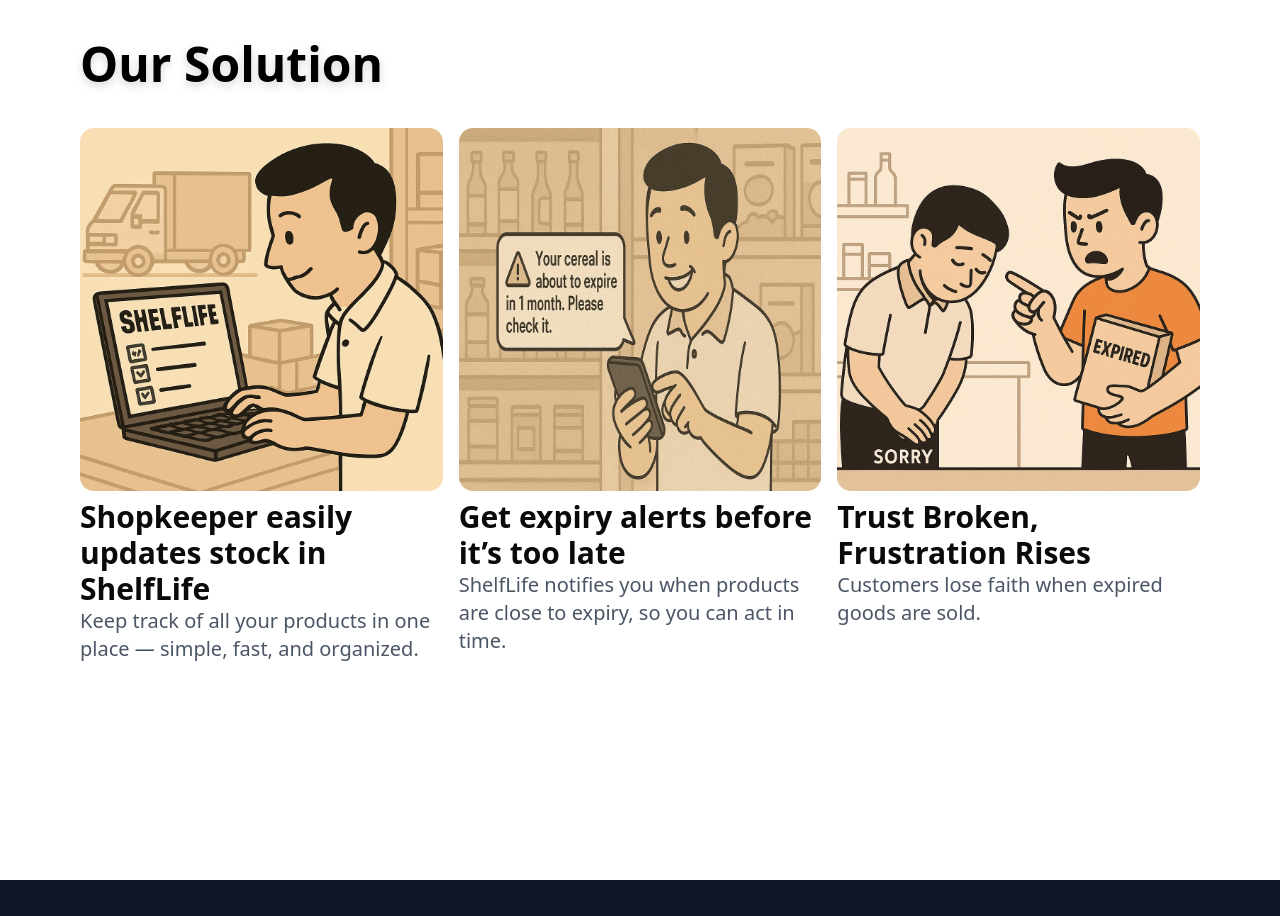
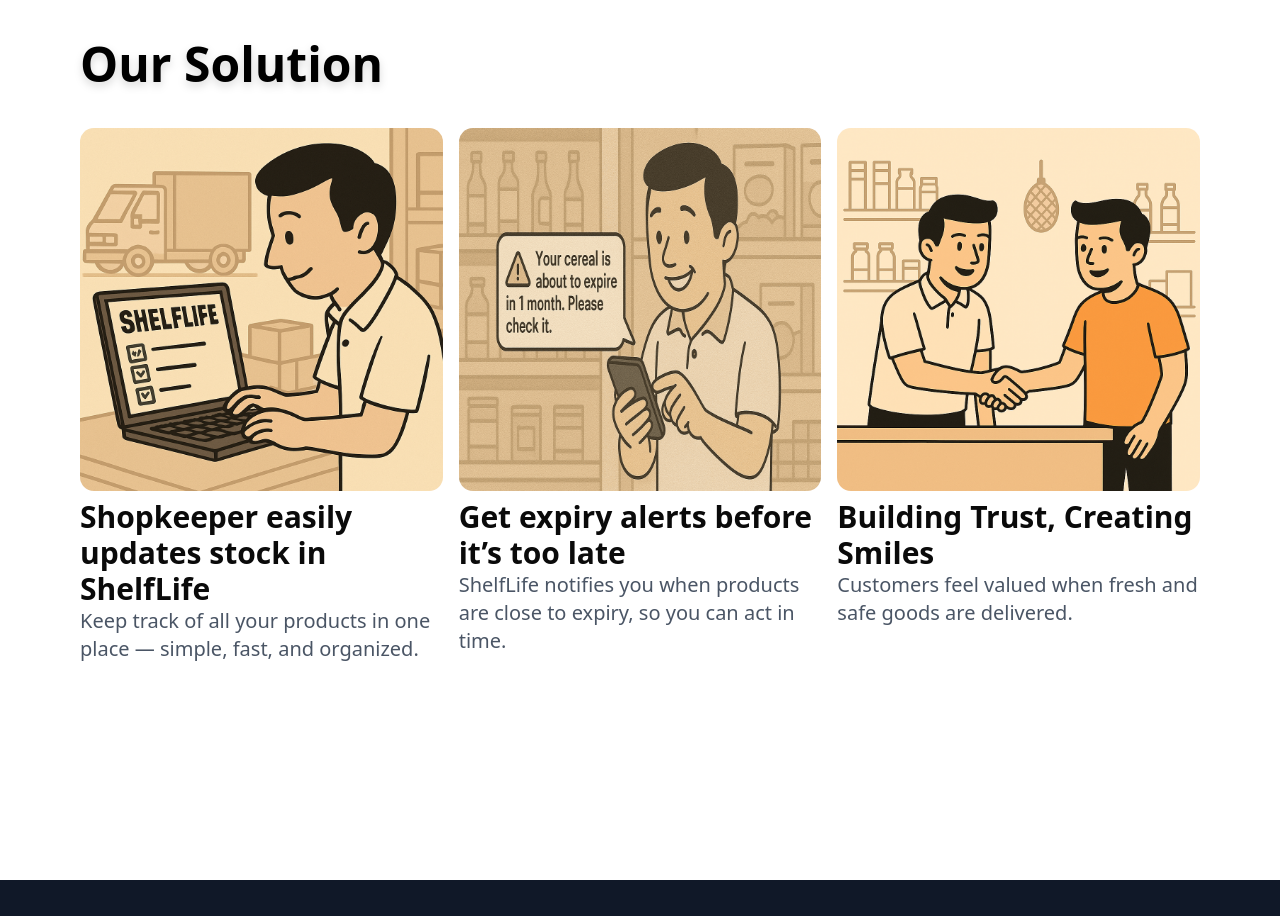
Before and after one commit to hanishP3/ShelfLife, a React (Vite) app: page / in a window 1280 px wide. Shown: the part 1640-2556 px from the top of the page. Built offline with nearby package versions, Linux system fonts and the light colour scheme.

Commit message:
remodified ui page

```diff
--- a/src/components/ui/BodySecound.jsx
+++ b/src/components/ui/BodySecound.jsx
@@ -38,15 +38,15 @@
 
           <div>
             <img
-              src="/images/user angry on shop keeper.png"
-              alt="Angry customer confronting shopkeeper"
+              src="/images/happyUserAndCustomer.png"
+              alt="Happy customer with shopkeeper"
               className="body-images"
             />
             <h3 className="body-imagesMainText">
-              Trust Broken, Frustration Rises
+              Building Trust, Creating Smiles
             </h3>
             <p className="body-imagesSubText">
-              Customers lose faith when expired goods are sold.
+              Customers feel valued when fresh and safe goods are delivered.
             </p>
           </div>
         </div>
--- a/src/index.css
+++ b/src/index.css
@@ -146,7 +146,7 @@
 }
 
 .main-logginButtion-styles {
-  @apply flex items-center justify-center  bg-black text-white text-xl font-normal px-6 py-2          shadow-md hover:bg-green-200 transition-all duration-300;
+  @apply flex items-center justify-center  bg-black text-white text-xl font-normal px-6 py-2          shadow-md hover:bg-white transition-all duration-300 hover:text-black ;
 }
 
 /*the below is for the animation of the background*/
```
Also changed, not shown: public/images/happyUserAndCustomer.png (added).
